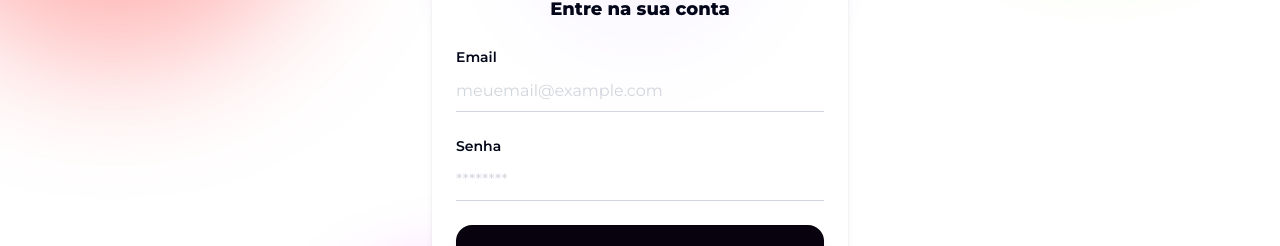
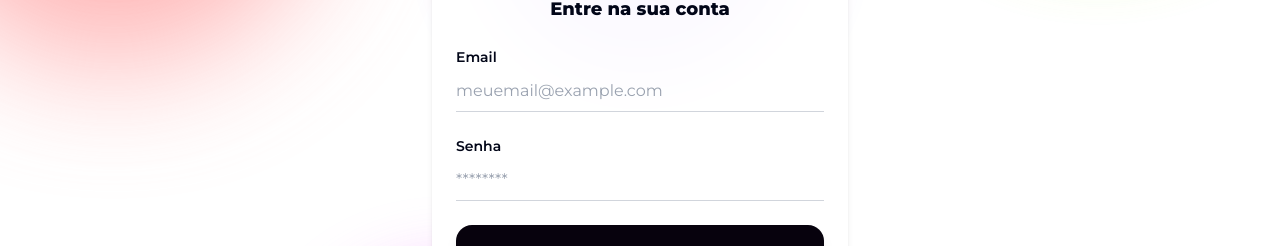
Before and after one commit to devesasilva/job-rotation, a React (Vite) app in the folder frontend/job-rotation/: page /login in a window 1280 px wide. Shown: the part 260-506 px from the top of the page. Built offline with nearby package versions, Linux system fonts and the light colour scheme; no server answers.

Commit message:
Modificando a cor do placeholder e adicionando cursor pointer no botão

```diff
--- a/frontend/job-rotation/src/components/auth/LoginForm.jsx
+++ b/frontend/job-rotation/src/components/auth/LoginForm.jsx
@@ -14,7 +14,7 @@ function UnderlineInput({ id, label, type = 'text', value, onChange, placeholder
         value={value}
         onChange={onChange}
         placeholder={placeholder}
-        className="w-full bg-transparent border-0 border-b border-gray-300 focus:border-b-2 focus:border-gray-500 outline-none py-2 placeholder:text-gray-300 text-gray-700"
+        className="w-full bg-transparent border-0 border-b border-gray-300 focus:border-b-2 focus:border-gray-500 outline-none py-2 placeholder:text-gray-400 text-gray-700"
       />
     </div>
   );
@@ -71,7 +71,7 @@ export default function LoginForm() {
 
       {errorMsg && <div className="text-center text-sm text-red-600 mb-4">{errorMsg}</div>}
 
-      <button type="submit" disabled={loading} className="w-full bg-[#07020d] text-white py-4 rounded-2xl font-semibold text-lg shadow-lg hover:bg-gray-800 transition disabled:opacity-60">
+      <button type="submit" disabled={loading} className="w-full bg-[#07020d] text-white py-4 rounded-2xl font-semibold text-lg shadow-lg hover:bg-gray-800 cursor-pointer transition disabled:opacity-60">
         {loading ? 'Entrando...' : 'Entrar'}
       </button>
     </form>
```
